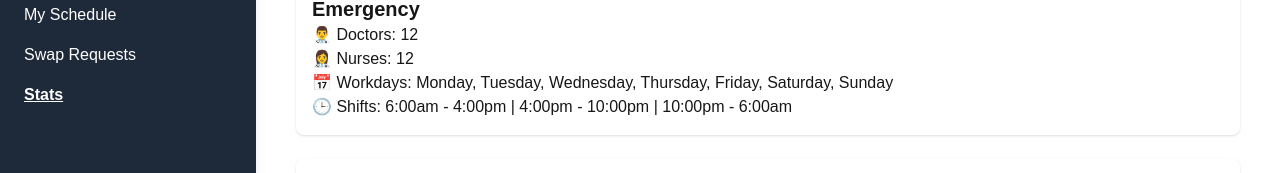
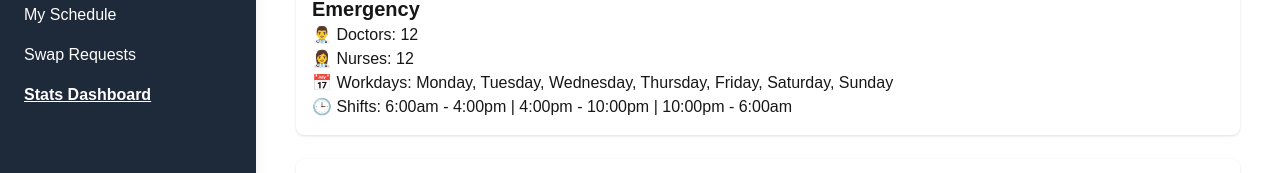
Before and after one commit to primyst/dentist-duty-scheduling-system, a Next.js app in the folder my-app/: page /stats in a window 1280 px wide. Shown: the part 165-338 px from the top of the page. Built offline with nearby package versions, Linux system fonts and the light colour scheme.

Commit message:
Update Sidebar.tsx

```diff
--- a/my-app/src/components/Sidebar.tsx
+++ b/my-app/src/components/Sidebar.tsx
@@ -14,7 +14,7 @@ const links = [
   { href: "/dashboard", label: "Admin Dashboard" },
   { href: "/staff", label: "My Schedule" },
   { href: "/requests", label: "Swap Requests" },
-  { href: "/stats", label: "Stats" },
+  { href: "/stats", label: "Stats Dashboard" },
 ];
 
 export default function Sidebar() {
```
